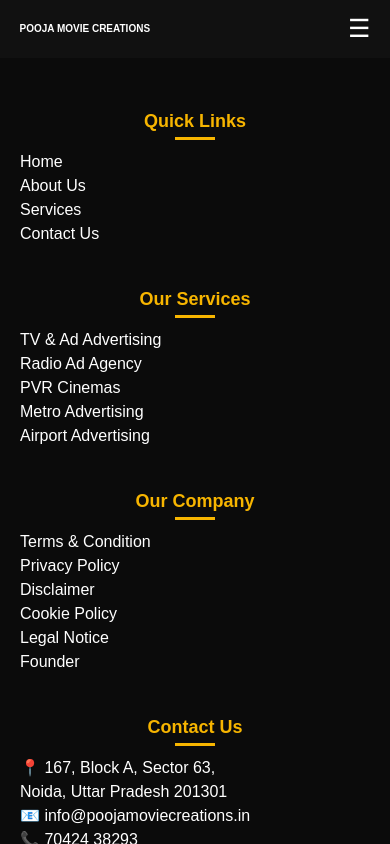
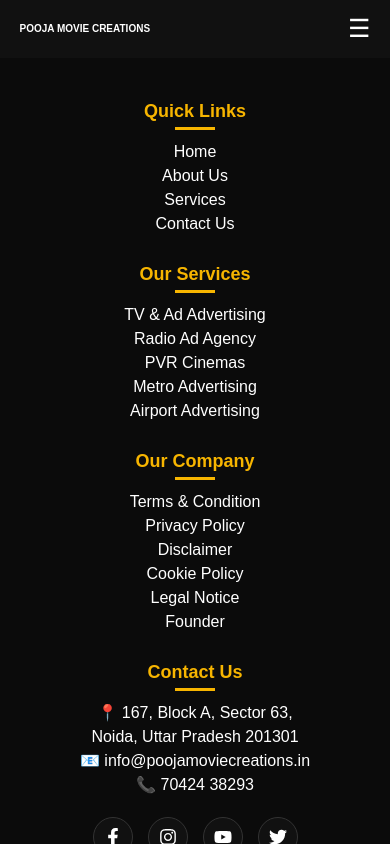
Before and after one commit to akash115566/pmcakash, a React (Vite) app: page /footer in a window 390 px wide. Built offline with nearby package versions, Linux system fonts and the light colour scheme.

Commit message:
Updated homepage content

```diff
--- a/src/Style/footer.css
+++ b/src/Style/footer.css
@@ -16,6 +16,9 @@
   display: grid;
   grid-template-columns: repeat(4, 1fr);
   gap: 40px;
+}
+.footer-col {
+    text-align: left;
 }
 
 /* Column */
@@ -39,7 +42,8 @@
 
 .footer-col ul {
   list-style: none;
-  padding: 0;text-align: left;
+  padding: 0;
+  text-align: left;
   text-decoration: none;
 }
 
@@ -118,6 +122,13 @@
     grid-template-columns: repeat(2, 1fr);
   }
 }
+/* Tablet */
+@media (max-width: 768px) {
+  .footer-container {
+    grid-template-columns: repeat(2, 1fr);
+    gap: 30px;
+  }
+}
 
 /* Mobile */
 @media (max-width: 576px) {
@@ -131,3 +142,64 @@
     transform: translateX(-50%);
   }
 }
+
+
+/* Mobile (480px) */
+@media (max-width: 480px) {
+  .footer {
+    padding: 40px 15px;
+  }
+
+  .footer-container {
+    grid-template-columns: 1fr; /* 1 column */
+    gap: 25px;
+    text-align: center;
+  }
+
+  .footer-col {
+    text-align: center;
+  }
+
+  .footer-col h3::after {
+    left: 50%;
+    transform: translateX(-50%);
+  }
+
+  .footer-col ul {
+    text-align: center;
+  }
+
+  .footer-social {
+    justify-content: center;
+  }
+
+  .footer-bottom p {
+    font-size: 13px;
+  }
+}
+
+/* Extra small (360px) */
+@media (max-width: 360px) {
+  .footer {
+    padding: 30px 10px;
+  }
+
+  .footer-col h3 {
+    font-size: 16px;
+  }
+
+  .footer-col ul li a {
+    font-size: 14px;
+    text-align: left;
+  }
+
+  .footer-social a {
+    width: 35px;
+    height: 35px;
+    font-size: 16px;
+  }
+
+  .footer-bottom p {
+    font-size: 12px;
+  }
+}
--- a/src/Style/home.css
+++ b/src/Style/home.css
@@ -406,12 +406,35 @@
 margin-top:20px;
 }
 
-.services-left2 img{
-width:100%;
-max-width:600px;
-padding: 20px;
-margin:20px 0;
-border-radius:10px;
+.services-left2 img {
+  width: 100%;
+  max-width: 600px;
+  padding: 20px;
+  margin: 20px 0;
+  border-radius: 10px;
+
+  transition: transform 0.5s ease, box-shadow 0.5s ease;
+}
+
+/* Hover Animation */
+.services-left2:hover img {
+  transform: scale(1.05) rotate(1deg);
+  box-shadow: 0 10px 40px rgba(245, 179, 0, 0.6);
+}
+@keyframes floatImage {
+  0% {
+    transform: translateY(0px);
+  }
+  50% {
+    transform: translateY(-10px);
+  }
+  100% {
+    transform: translateY(0px);
+  }
+}
+
+.services-left2 img {
+  animation: floatImage 4s ease-in-out infinite;
 }
 
 .services-left2 p{
```
